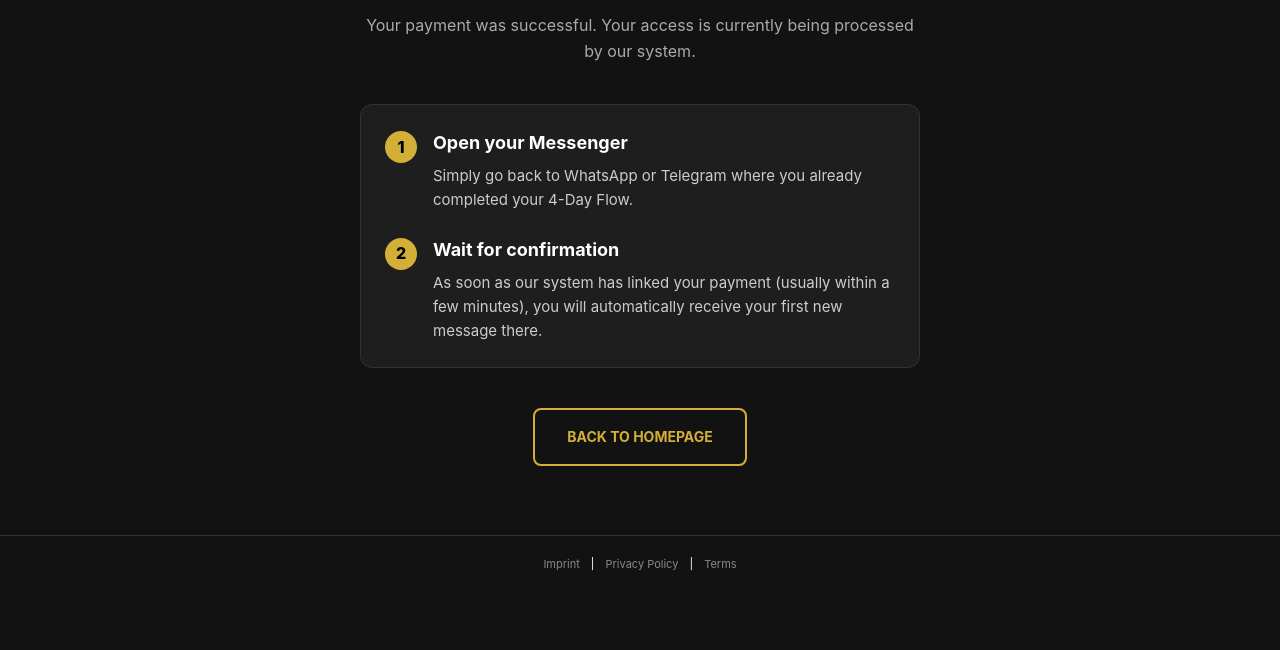
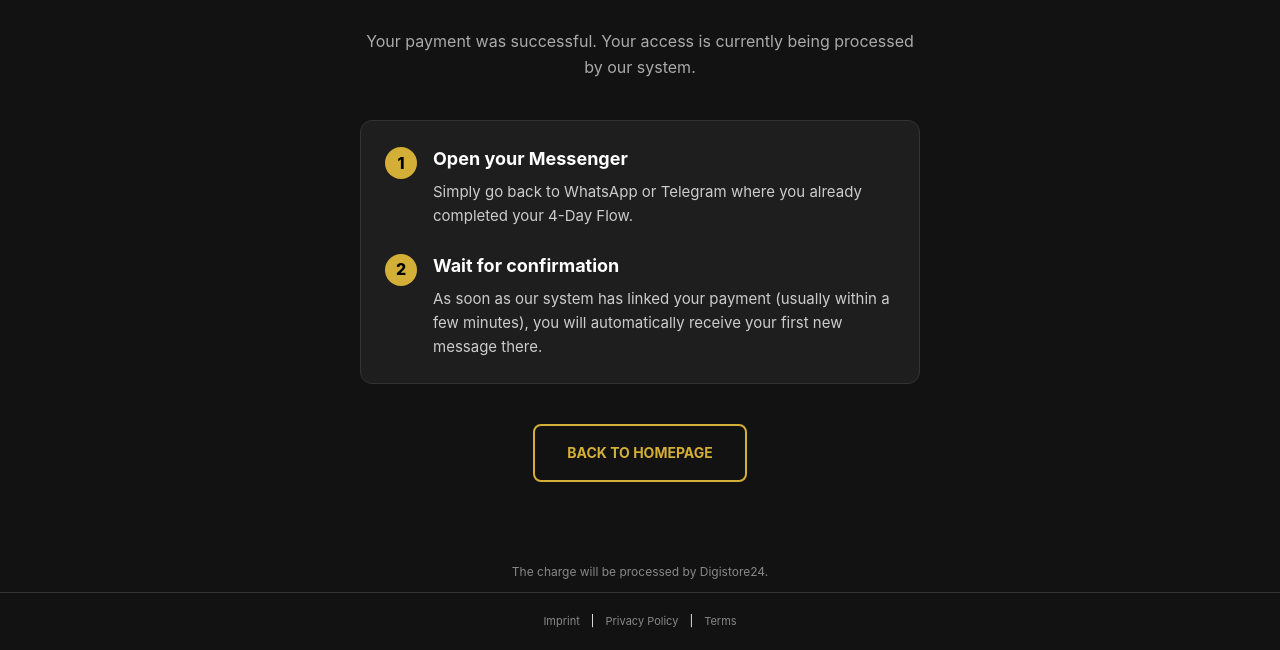
Before and after one commit to helloappwalkwithme-creator/website, a plain HTML site: page thankyou.html in a window 1280 px wide. Shown: the part 206-856 px from the top of the page. Before the commit the page ends 800 px from the top, so only its background shows below. Drawn offline with Linux system fonts and the light colour scheme.

Commit message:
Add Digistore notice to thankyou.html

```diff
--- a/thankyou.html
+++ b/thankyou.html
@@ -39,6 +39,11 @@
             max-width: 600px;
             width: 100%;
             text-align: center;
+            flex-grow: 1;
+            display: flex;
+            flex-direction: column;
+            justify-content: center;
+            align-items: center;
         }
 
         .success-icon {
@@ -72,6 +77,7 @@
             border-radius: 12px;
             padding: 24px;
             margin-bottom: 40px;
+            width: 100%;
         }
 
         .step-item {
@@ -116,13 +122,22 @@
         }
         .btn-home:hover { background-color: var(--accent); color: #000; }
 
-        .legal-footer { text-align: center; padding: 20px; width: 100%; border-top: 1px solid var(--border); font-size: 11px; margin-top: auto; }
+        .digistore-notice {
+            font-size: 12px;
+            color: #888;
+            margin-top: 40px;
+            margin-bottom: 10px;
+            text-align: center;
+        }
+
+        .legal-footer { text-align: center; padding: 20px; width: 100%; border-top: 1px solid var(--border); font-size: 11px; }
         .legal-footer a { color: #888; text-decoration: none; margin: 0 8px; }
     </style>
 </head>
 <body>
     <noscript><iframe src="https://www.googletagmanager.com/ns.html?id=GTM-523HRG3C"
     height="0" width="0" style="display:none;visibility:hidden"></iframe></noscript>
+
     <main>
         <div class="success-icon">✓</div>
         <h1 class="h1-title" id="ui-headline"></h1>
@@ -148,6 +163,8 @@
         <a href="https://shiftmyhorizon.com" class="btn-home" id="ui-btn-home"></a>
     </main>
 
+    <div class="digistore-notice" id="ui-digistore-notice"></div>
+
     <footer class="legal-footer">
         <a href="impressum.html" id="link-imp"></a> |
         <a href="datenschutz.html" id="link-dat"></a> |
@@ -165,6 +182,7 @@
                 step2Title: "Warte auf die Bestätigung",
                 step2Text: "Sobald das System deine Zahlung verknüpft hat (meist innerhalb weniger Minuten), erhältst du dort automatisch deine erste neue Nachricht.",
                 btnHome: "Zurück zur Startseite",
+                digistoreNotice: "Die Abbuchung erfolgt durch Digistore24.",
                 legal: { imp: "Impressum", dat: "Datenschutz", agb: "AGB" }
             },
             en: {
@@ -176,6 +194,7 @@
                 step2Title: "Wait for confirmation",
                 step2Text: "As soon as our system has linked your payment (usually within a few minutes), you will automatically receive your first new message there.",
                 btnHome: "Back to Homepage",
+                digistoreNotice: "The charge will be processed by Digistore24.",
                 legal: { imp: "Imprint", dat: "Privacy Policy", agb: "Terms" }
             },
             es: {
@@ -187,6 +206,7 @@
                 step2Title: "Espera la confirmación",
                 step2Text: "Tan pronto como nuestro sistema vincule tu pago (generalmente en unos minutos), recibirás automáticamente tu primera notificación nueva allí.",
                 btnHome: "Volver al inicio",
+                digistoreNotice: "El cargo será procesado por Digistore24.",
                 legal: { imp: "Aviso Legal", dat: "Privacidad", agb: "Términos" }
             }
         };
@@ -222,6 +242,7 @@
         document.getElementById('ui-step2-text').innerText = content.step2Text;
 
         document.getElementById('ui-btn-home').innerText = content.btnHome;
+        document.getElementById('ui-digistore-notice').innerText = content.digistoreNotice;
 
         // Footer
         document.getElementById('link-imp').innerText = content.legal.imp;
```
